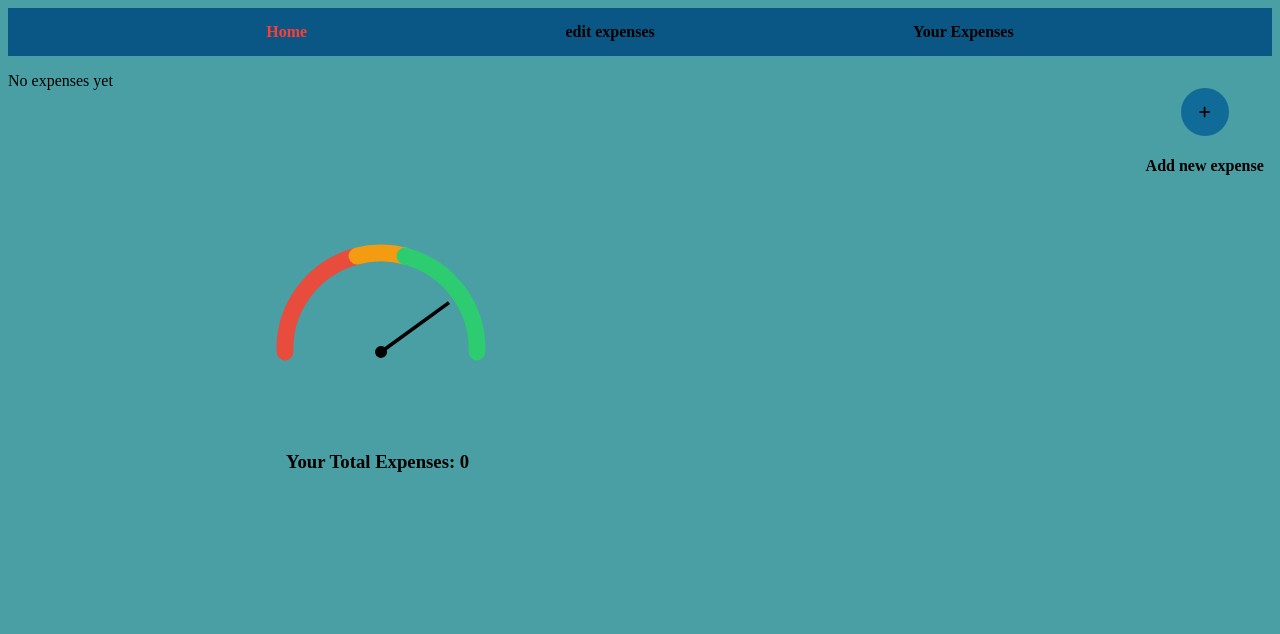
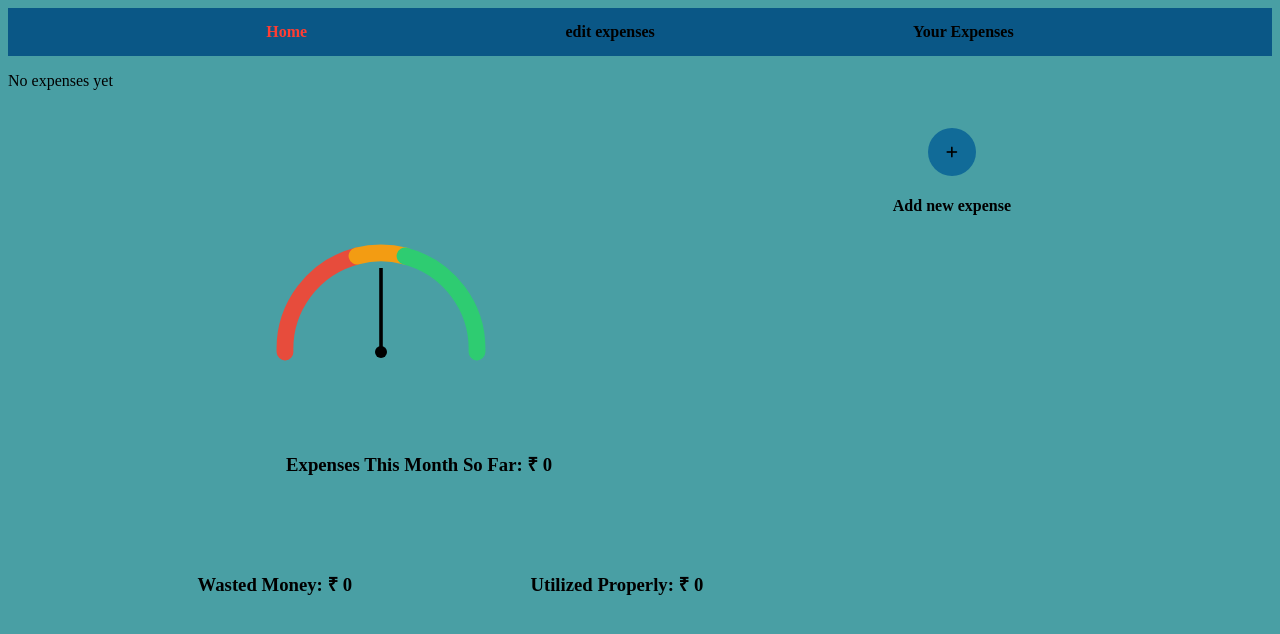
Before and after one commit to Akash-Muddhana/expense-tracker, a React (Vite) app: page / in a window 1280 px wide. Shown: the top 634 px of the page. Built offline with nearby package versions, Linux system fonts and the light colour scheme.

Commit message:
moving neelde based on user monthly expenses and even added date for everything

```diff
--- a/src/pages/DashBoard.css
+++ b/src/pages/DashBoard.css
@@ -8,8 +8,8 @@
   flex-direction: column;
   align-items: center;
   position: absolute;
-  top: 2%;
-  left: 90%;
+  top: 7%;
+  left: 70%;
 
 }
 .new-expense-button {
@@ -19,8 +19,20 @@
   border: none;
   background-color: #116b98;
 }
-.totalExpenses{
+.monthlyExpenses{
   position: absolute;
   top: 45%;
   left: 22%;
 }
+.wastedmonthly{
+  position: absolute;
+  top: 60%;
+  left: 15%;
+  margin-right: 5rem;
+}
+.savedmonthly{
+  position: absolute;
+  top:60%;
+  left:35%;
+  margin-left: 5rem;
+}
--- a/src/pages/DashBoard.jsx
+++ b/src/pages/DashBoard.jsx
@@ -5,10 +5,37 @@ import { useNavigate } from "react-router-dom";
 import { useState } from "react";
 export function DashBoard() {
   const navigate = useNavigate();
- const [expenses, setExpenses] = useState(() => {
+  const [expenses, setExpenses] = useState(() => {
     return JSON.parse(localStorage.getItem("expenses")) || [];
   });
-    const total = expenses.reduce((sum, item) => sum + Number(item.amount), 0);
+  const now = new Date();
+
+
+
+
+  const currentMonthExpenses = expenses.filter((item) => {
+    const d = new Date(item.date);
+
+    return (
+      d.getMonth() === now.getMonth() && d.getFullYear() === now.getFullYear()
+    );
+  });
+  const monthlyTotal = currentMonthExpenses.reduce(
+    (sum, item) => sum + Number(item.amount),
+    0,
+  );
+
+  const monthlyUsedProperly = currentMonthExpenses.reduce(
+    (sum, item) => sum + Number(item.rating >= 3 ? item.amount : 0),
+    0,
+  );
+
+  const monthlyWasted = currentMonthExpenses.reduce(
+    (sum, item) => sum + Number(item.rating < 3 ? item.amount : 0),
+    0,
+  );
+
+  const monthlyDifferentiate = monthlyUsedProperly - monthlyWasted;
 
   return (
     <>
@@ -23,10 +50,20 @@ export function DashBoard() {
           </button>
           <h4 className="new-expense-text">Add new expense</h4>
         </div>
+        <StatusGauge
+          value={monthlyDifferentiate}
+          min={monthlyTotal === 0 ? -1 : -monthlyTotal}
+          max={monthlyTotal === 0 ? 1 : monthlyTotal}
+        />
 
-        <StatusGauge value={80} />
         {expenses.length === 0 && <p>No expenses yet</p>}
-         <h3 className="totalExpenses">Your Total Expenses: {total}</h3>
+        <h3 className="monthlyExpenses">
+          Expenses This Month So Far: ₹ {monthlyTotal}
+        </h3>
+
+
+        <h3 className="wastedmonthly">Wasted Money: ₹ {monthlyWasted}</h3>
+        <h3 className="savedmonthly">Utilized Properly: ₹ {monthlyUsedProperly}</h3>
 
       </main>
     </>
--- a/src/pages/NewExpense.jsx
+++ b/src/pages/NewExpense.jsx
@@ -19,6 +19,7 @@ export function NewExpense() {
       subCategory,
       rating,
       experience,
+        date: new Date().toISOString(),
     };
     // 1. Get old data
     const oldExpenses = JSON.parse(localStorage.getItem("expenses")) || [];
--- a/src/pages/StatusGauge.jsx
+++ b/src/pages/StatusGauge.jsx
@@ -33,5 +33,6 @@ export function StatusGauge({ value = 0, min = 0, max = 100 }) {
         </g>
       </svg>
     </div>
+
   );
 }
--- a/src/pages/YourExpenses.css
+++ b/src/pages/YourExpenses.css
@@ -15,7 +15,7 @@
     border-radius: 1rem;
     padding: 1rem;
     margin: 1rem;
-    height: 30vh;
+    height: 45vh;
     width: 80vh;
     border-radius: 2rem;
 }
--- a/src/pages/YourExpenses.jsx
+++ b/src/pages/YourExpenses.jsx
@@ -8,6 +8,15 @@ export function YourExpenses() {
     return JSON.parse(localStorage.getItem("expenses")) || [];
   });
 
+  const total = expenses.reduce((sum, item) => sum + Number(item.amount), 0);
+  const usedProperly = expenses.reduce(
+    (sum, item) => sum + Number(item.rating >= 3 ? item.amount : 0),
+    0,
+  );
+  const wasted = expenses.reduce(
+    (sum, item) => sum + Number(item.rating < 3 ? item.amount : 0),
+    0,
+  );
 
   function deleteExpense(index) {
     const updated = expenses.filter((_, i) => i !== index);
@@ -20,9 +29,14 @@ export function YourExpenses() {
   return (
     <>
       <Header />
+
+      <h2>Your Expenses</h2>
+      <h3 className="totalExpenses">Your Total Expenses: ₹ {total}</h3>
+
+      <h3 className="wasted">Wasted Money: ₹ {wasted}</h3>
+      <h3 className="saved">Utilized Properly: ₹ {usedProperly}</h3>
+
       <div className="expenses-card">
-        <h2>Your Expenses</h2>
-
         {expenses.length === 0 && <p>No expenses yet</p>}
 
         {expenses.map((e, i) => (
@@ -34,7 +48,7 @@ export function YourExpenses() {
             <p>amount : {e.amount}</p>
             <p>Rating: {e.rating}</p>
             <p>Experience : {e.experience}</p>
-
+            <p>Date: {new Date(e.date).toLocaleDateString()}</p>
 
             <button onClick={() => deleteExpense(i)} className="del-button">
               Delete
```
